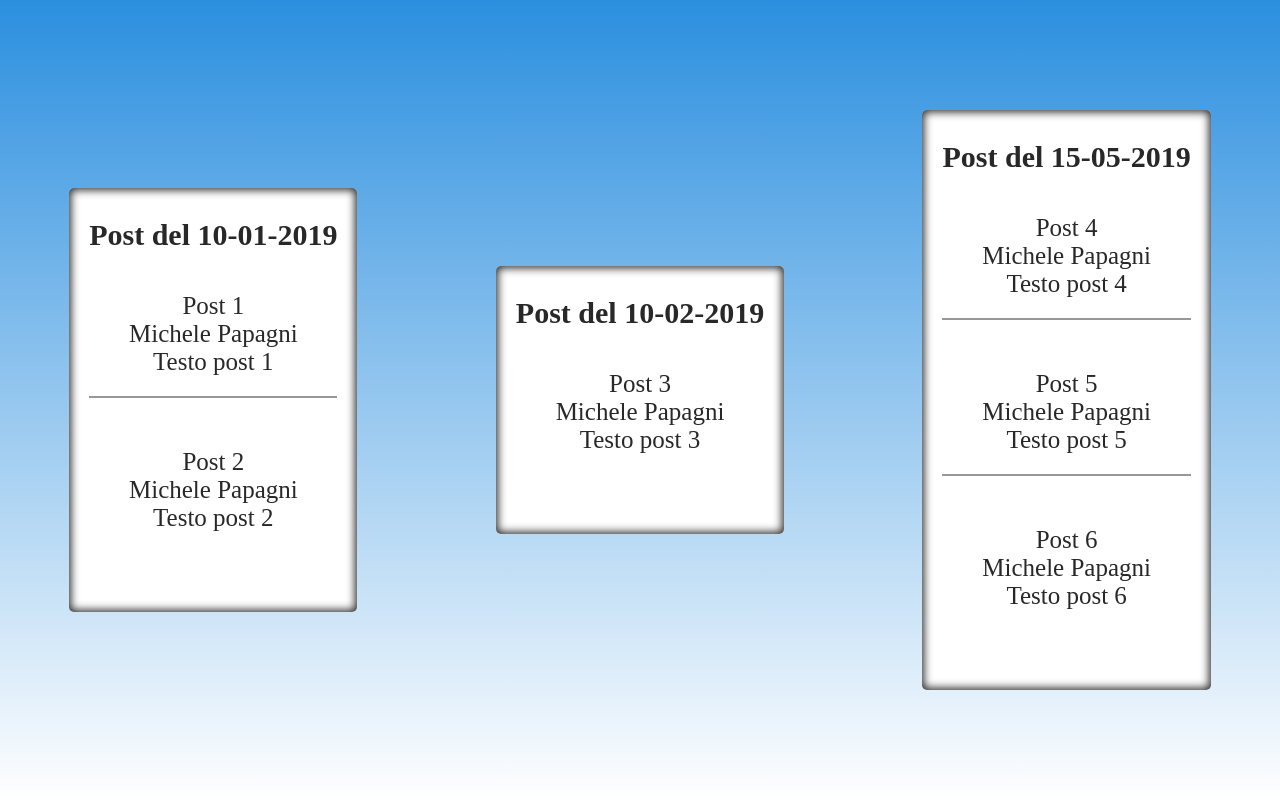
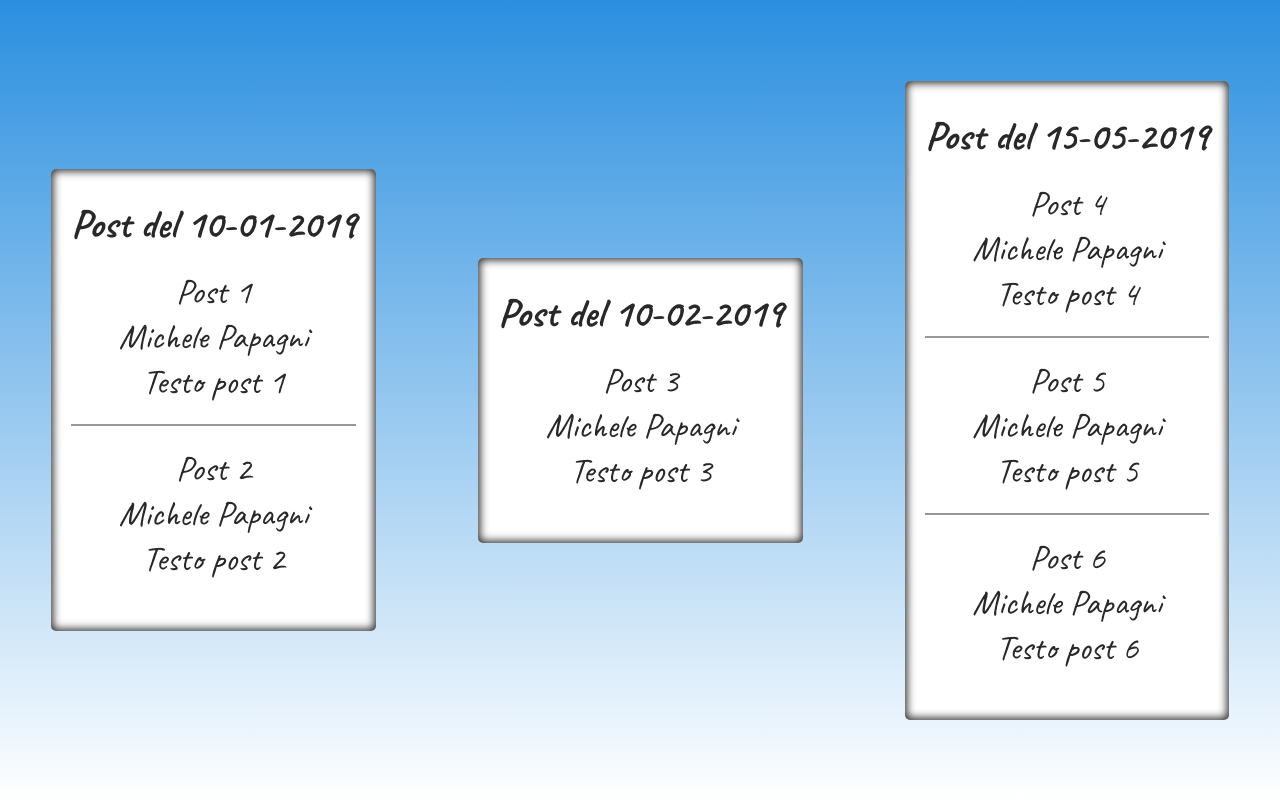
Before and after one commit to AndreaCasentini93/php-snacks-b1, a PHP site: page / in a window 1280 px wide. Run offline with PHP 8.4, Linux system fonts and the light colour scheme.

Commit message:
Snack 4 Final Refactoring

```diff
--- a/snack4/css/style.css
+++ b/snack4/css/style.css
@@ -10,6 +10,7 @@ body {
     align-items: center;
     height: 100vh;
     text-align: center;
+    font-family: 'Caveat', cursive;
     background-color: #2B8FDF;
     background-image: linear-gradient(#2B8FDF, #FFFFFF);
 }
@@ -23,8 +24,7 @@ body {
 }
 
 h1 {
-    margin-bottom: 20px;
-    font-size: 30px;
+    font-size: 40px;
 }
 
 ul {
@@ -33,8 +33,7 @@ ul {
 
 .box {
     padding: 20px;
-    margin-bottom: 30px;
-    font-size: 25px;
+    font-size: 35px;
 }
 
 .box:not(:last-of-type) {
--- a/snack4/index.php
+++ b/snack4/index.php
@@ -52,6 +52,9 @@
         <meta charset="UTF-8">
         <meta http-equiv="X-UA-Compatible" content="IE=edge">
         <meta name="viewport" content="width=device-width, initial-scale=1.0">
+        <link rel="preconnect" href="https://fonts.googleapis.com">
+        <link rel="preconnect" href="https://fonts.gstatic.com" crossorigin>
+        <link href="https://fonts.googleapis.com/css2?family=Caveat:wght@400;700&display=swap" rel="stylesheet">
         <link rel="stylesheet" href="css/style.css">
         <title>Snack 4</title>
     </head>
```
